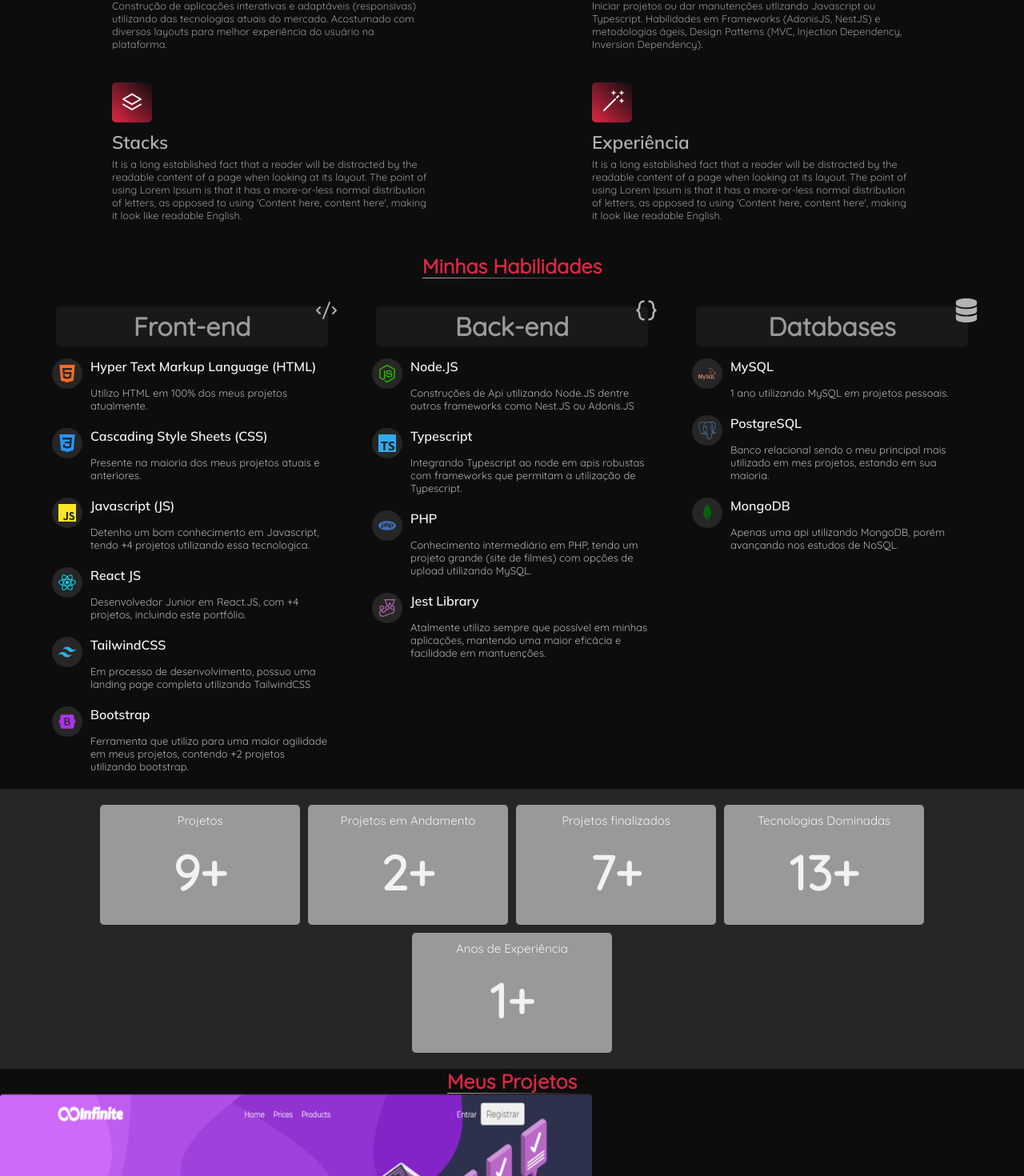
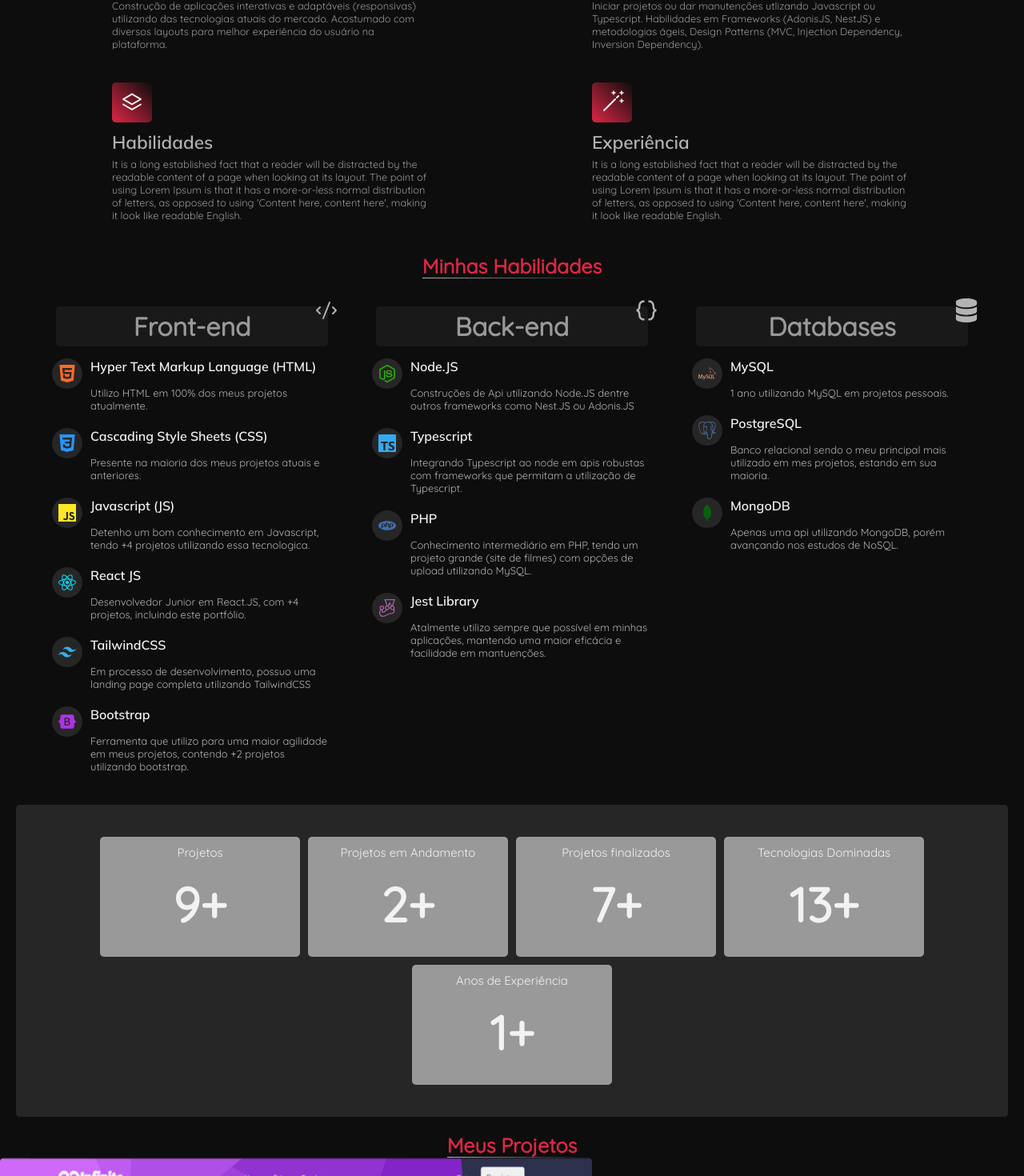
Before and after one commit to Jackson-SM/Portfolio, a React (Vite) app: page / in a window 1280 px wide. Shown: the part 971-2441 px from the top of the page at 80% size. Built offline with nearby package versions, Linux system fonts and the light colour scheme.

Commit message:
feat: general information section finished

```diff
--- a/src/pages/Home/components/SectionGeneralInformation/styles.ts
+++ b/src/pages/Home/components/SectionGeneralInformation/styles.ts
@@ -3,12 +3,15 @@
 export const ContainerGeneralInformation = styled('div', {});
 
 export const ContentGeneralInformation = styled('div', {
-  padding: 20,
+  padding: 40,
+  margin: 20,
+  borderRadius: 5,
+  gap: 10,
+
   display: 'flex',
   flexWrap: 'wrap',
   alignItems: 'center',
   justifyContent: 'center',
-  gap: 10,
+
   background: '$backgroundLight',
-  width: 'auto',
 });
--- a/src/pages/Home/components/SectionServices/index.tsx
+++ b/src/pages/Home/components/SectionServices/index.tsx
@@ -20,7 +20,7 @@
       icon: <CodeIcon />,
     },
     {
-      title: 'Stacks',
+      title: 'Habilidades',
       text: "It is a long established fact that a reader will be distracted by the readable content of a page when looking at its layout. The point of using Lorem Ipsum is that it has a more-or-less normal distribution of letters, as opposed to using 'Content here, content here', making it look like readable English.",
       icon: <StackIcon />,
     },
```
